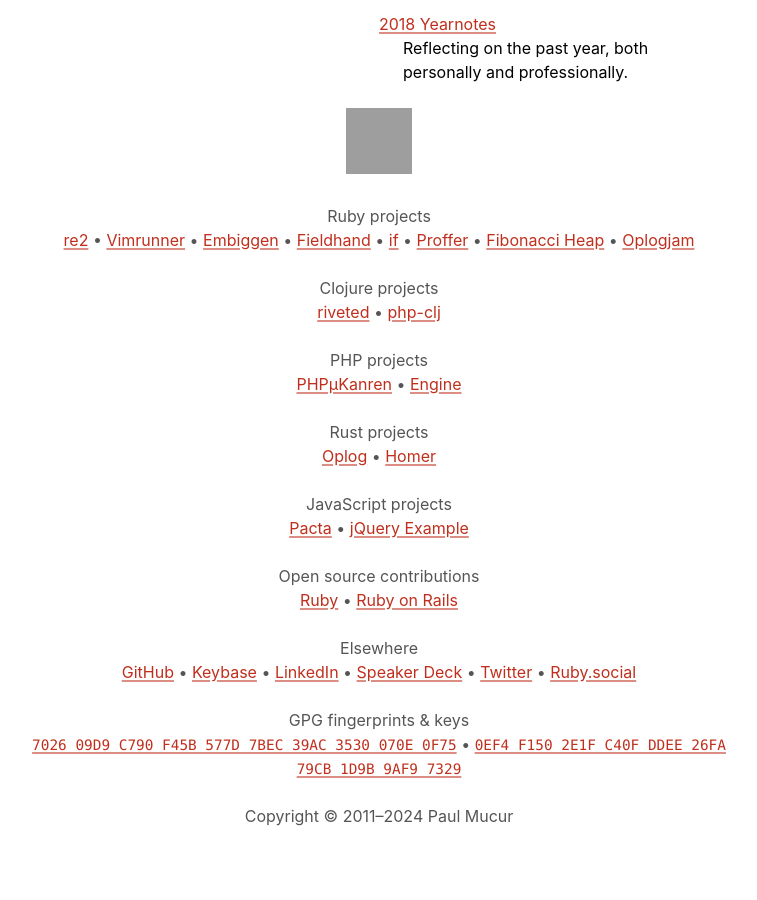
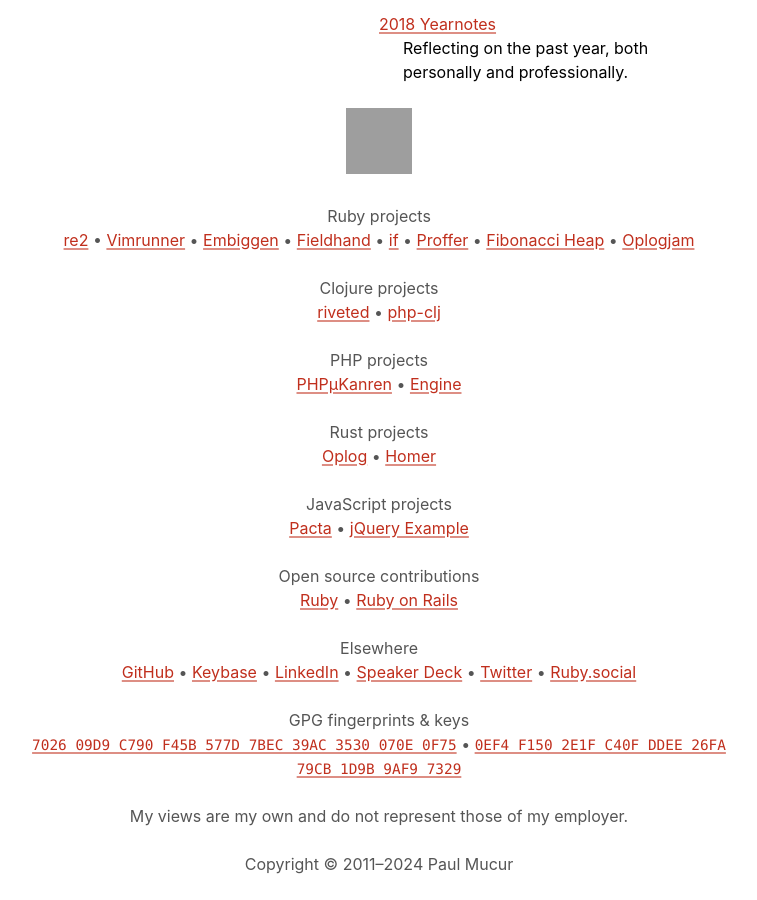
Before and after one commit to mudge/mudge.github.com, a Jekyll site: the page built from index.html, in a window 1280 px wide and 900 px high, scrolled down 13458 px. Shown: the whole window, without its empty margins (261-1018 px from the left). Built offline with Jekyll 4.4.1, drawn with Linux system fonts in a browser that asks for light colours; some web fonts are replaced; before the commit the page ends 14310 px from its top, so only the background shows below that; grey boxes are pictures that could not be loaded.

Commit message:
Add disclaimer

```diff
--- a/_includes/footer.html
+++ b/_includes/footer.html
@@ -53,6 +53,9 @@
     <a href=/79CB1D9B9AF97329.asc title="Public GPG key with the fingerprint 0EF4 F150 2E1F C40F DDEE  26FA 79CB 1D9B 9AF9 7329"><code>0EF4 F150 2E1F C40F DDEE  26FA 79CB 1D9B 9AF9 7329</code></a>
   </p>
   <p>
+    My views are my own and do not represent those of my employer.
+  </p>
+  <p>
     Copyright &copy; 2011&ndash;{{ site.time | date: "%Y" }} Paul Mucur
   </p>
 </footer>
```
